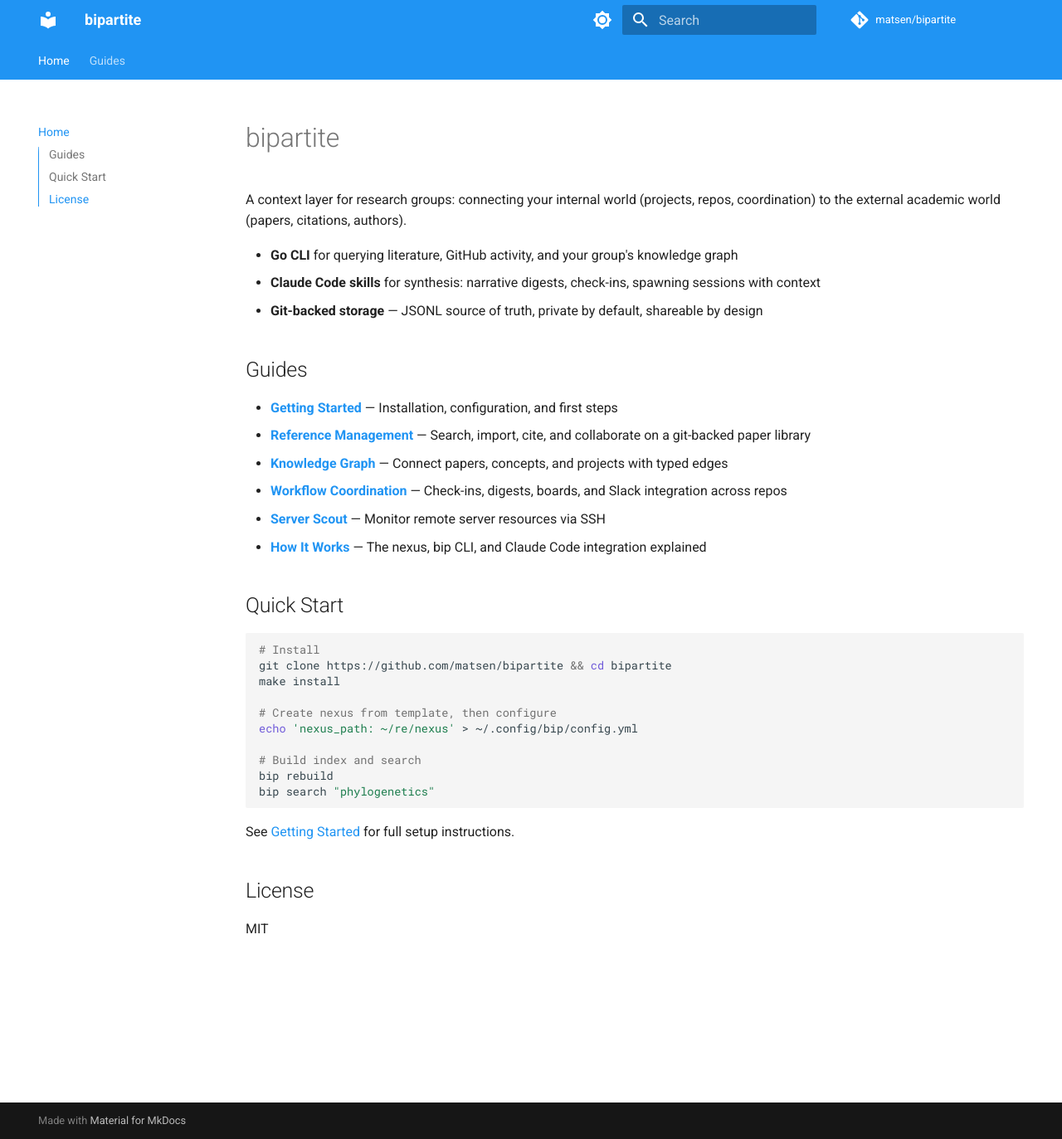
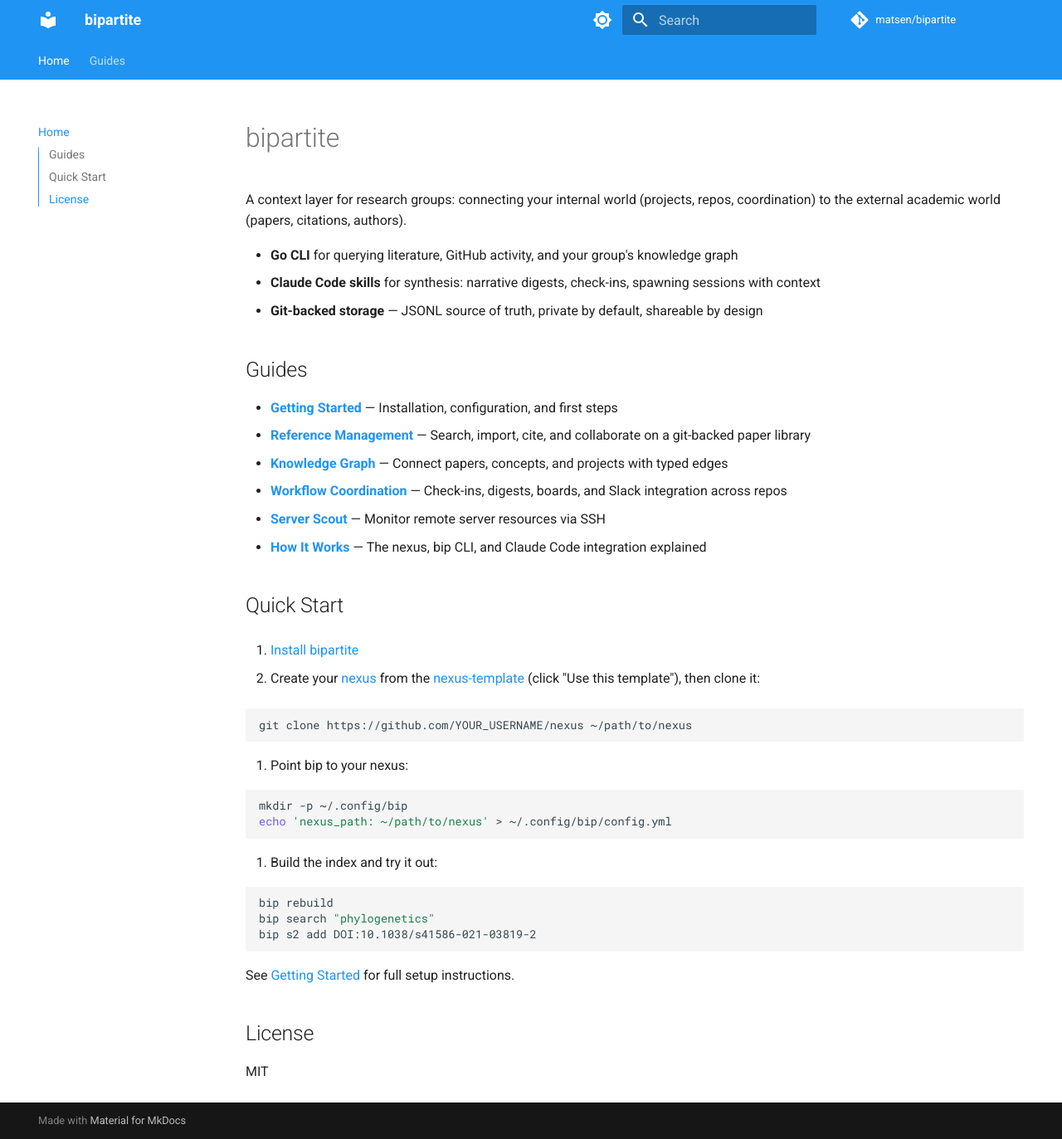
Before and after one commit to matsen/bipartite, an MkDocs documentation site: the page built from docs/index.md, in a window 1280 px wide and 1373 px high. Shown: the whole window at 83% size. Built offline with MkDocs 1.6.1 and Material for MkDocs 9.7.7, drawn with Linux system fonts in a browser that asks for light colours; comment, search, counter and statistics services are not loaded.

Commit message:
Expand Quick Start with nexus template details
Co-Authored-By: Claude Opus 4.5 <noreply@anthropic.com>

````diff
--- a/docs/index.md
+++ b/docs/index.md
@@ -17,17 +17,27 @@ A context layer for research groups: connecting your internal world (projects, r
 
 ## Quick Start
 
+1. [Install bipartite](guides/getting-started.md#installation)
+
+2. Create your [nexus](guides/architecture.md) from the [nexus-template](https://github.com/matsen/nexus-template) (click "Use this template"), then clone it:
+
 ```bash
-# Install
-git clone https://github.com/matsen/bipartite && cd bipartite
-make install
+git clone https://github.com/YOUR_USERNAME/nexus ~/path/to/nexus
+```
 
-# Create nexus from template, then configure
-echo 'nexus_path: ~/re/nexus' > ~/.config/bip/config.yml
+3. Point bip to your nexus:
 
-# Build index and search
+```bash
+mkdir -p ~/.config/bip
+echo 'nexus_path: ~/path/to/nexus' > ~/.config/bip/config.yml
+```
+
+4. Build the index and try it out:
+
+```bash
 bip rebuild
 bip search "phylogenetics"
+bip s2 add DOI:10.1038/s41586-021-03819-2
 ```
 
 See [Getting Started](guides/getting-started.md) for full setup instructions.
````
